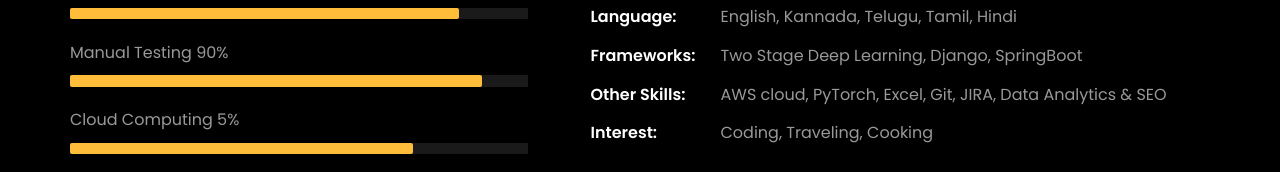
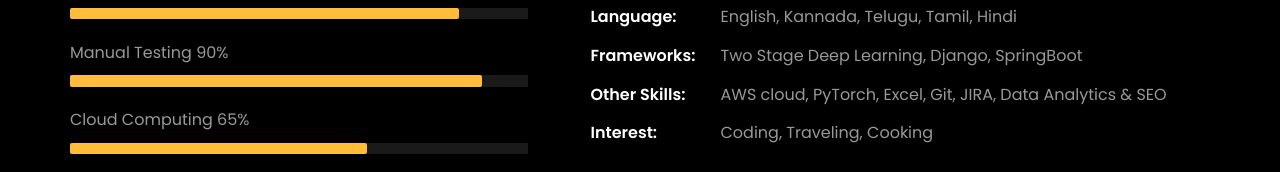
Before and after one commit to SrinivasBharadwajK-ksb/Srinivas-Bharadwaj-K.github.io, a plain HTML site: page index.html in a window 1280 px wide. Shown: the part 1316-1488 px from the top of the page. Drawn offline with Linux system fonts and the light colour scheme; files whose address does not match are found by name.

Commit message:
cc percentage change

```diff
--- a/index.html
+++ b/index.html
@@ -259,9 +259,9 @@
 											aria-valuemax="100"></div>
 									</div>
 
-									<span>Cloud Computing</span> <span class="pull-right">5%</span>
+									<span>Cloud Computing</span> <span class="pull-right">65%</span>
 									<div class="progress">
-										<div class="progress-bar" role="progressbar" style="width: 75%" aria-valuenow="75" aria-valuemin="0"
+										<div class="progress-bar" role="progressbar" style="width: 65%" aria-valuenow="75" aria-valuemin="0"
 											aria-valuemax="100"></div>
 									</div>
 
```
